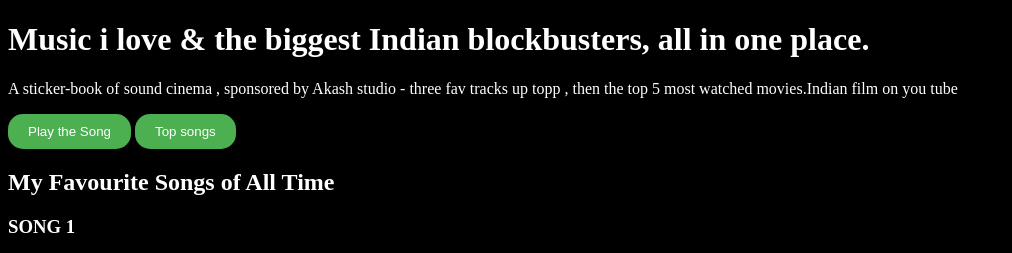
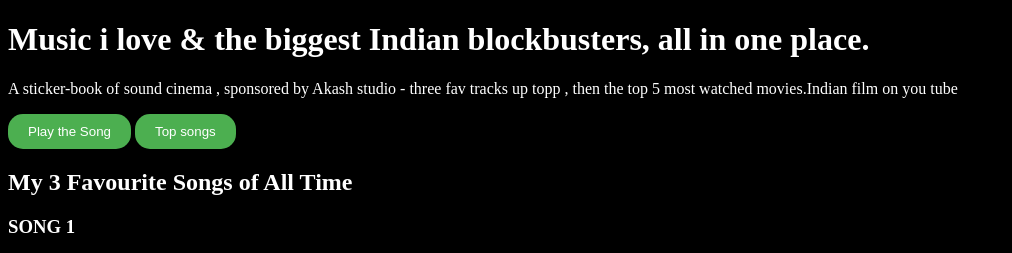
Before and after one commit to Akashproo/Myfirsthtmlcode, a plain HTML site: page index.html in a window 1280 px wide. Shown: the top 253 px of the page, without its empty margins (0-1012 px from the left). Drawn offline with Linux system fonts and the light colour scheme.

Commit message:
Update HTML page

```diff
--- a/index.html
+++ b/index.html
@@ -29,7 +29,7 @@
         cursor: pointer;"
     control>Top songs</button>
 
-    <h2>My  Favourite Songs of All Time</h2>
+    <h2>My 3 Favourite Songs of All Time</h2>
 
     <h3>SONG 1</h3>
     <audio src="./assets/Aashiqui 2： Aasan Nahin Yahan 8K Full Video Song ｜ Arijit Singh ｜ Aditya Roy Kapur, Shraddha Kapoor.mp3" controls> </audio>
```
